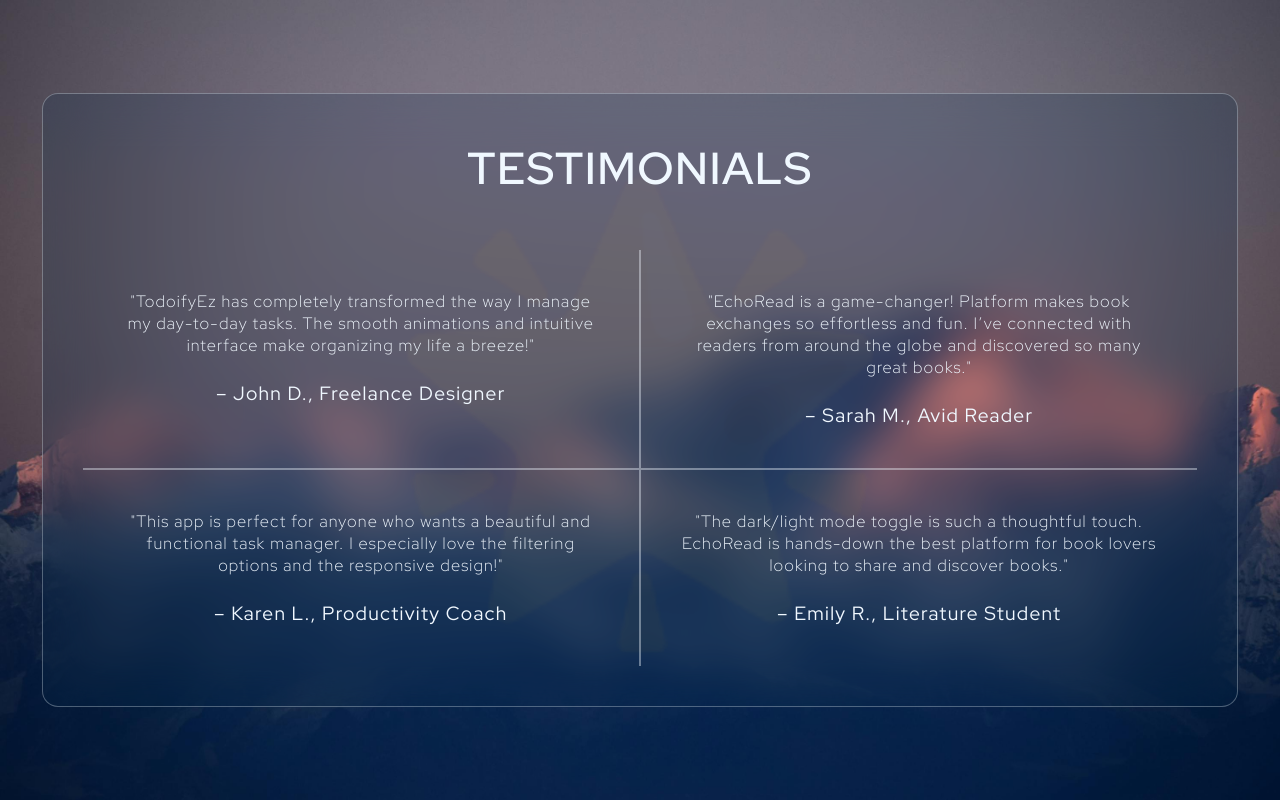
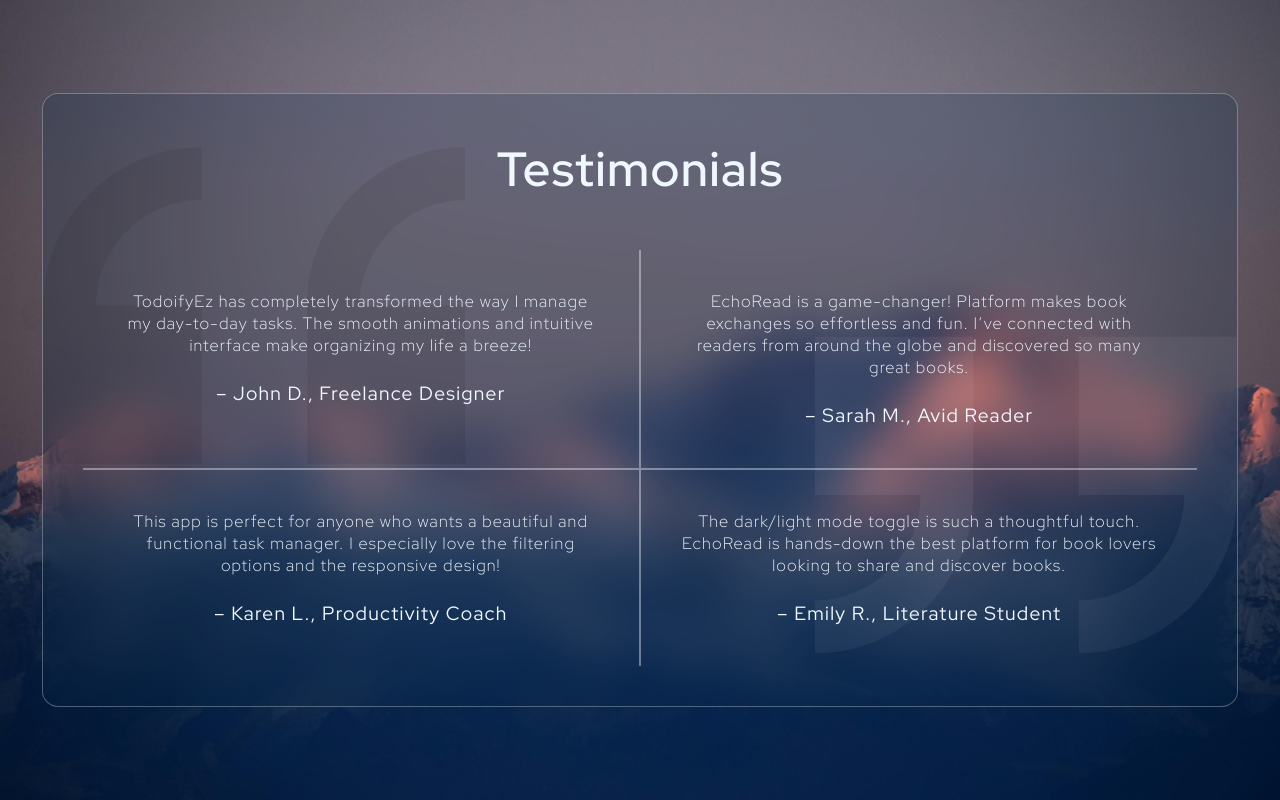
Before and after one commit to AbdurRahman-Khalil/testimonials_section_etc_designs, a plain HTML site: page one/index.html in a window 1280 px wide. Drawn offline with Linux system fonts and the light colour scheme.

Commit message:
change one's design

```diff
--- a/one/index.html
+++ b/one/index.html
@@ -12,27 +12,41 @@
 
 <body>
     <div class="wrapper">
-        <section>
+        <section id="testimonials">
+            <img src="./images/double-quotes-dark.svg" alt="">
+            <img src="./images/double-quotes-light.svg" alt="">
             <h1>Testimonials</h1>
             <div id="testimonials-container">
                 <div class="testimonial">
-                    <p>"TodoifyEz has completely transformed the way I manage my day-to-day tasks. The smooth animations
-                        and intuitive interface make organizing my life a breeze!"</p>
+                    <p>
+                        TodoifyEz has completely transformed the way I manage my day-to-day tasks. The smooth
+                        animations
+                        and intuitive interface make organizing my life a breeze!
+                    </p>
                     <h3>– John D., Freelance Designer</h3>
                 </div>
                 <div class="testimonial">
-                    <p>"EchoRead is a game-changer! Platform makes book exchanges so effortless and fun. I’ve connected
-                        with readers from around the globe and discovered so many great books."</p>
+                    <p>
+                        EchoRead is a game-changer! Platform makes book exchanges so effortless and fun. I’ve
+                        connected
+                        with readers from around the globe and discovered so many great books.
+                    </p>
                     <h3>– Sarah M., Avid Reader</h3>
                 </div>
                 <div class="testimonial">
-                    <p>"This app is perfect for anyone who wants a beautiful and functional task manager. I especially
-                        love the filtering options and the responsive design!"</p>
+                    <p>
+                        This app is perfect for anyone who wants a beautiful and functional task manager. I
+                        especially
+                        love the filtering options and the responsive design!
+                    </p>
                     <h3>– Karen L., Productivity Coach</h3>
                 </div>
                 <div class="testimonial">
-                    <p>"The dark/light mode toggle is such a thoughtful touch. EchoRead is hands-down the best platform
-                        for book lovers looking to share and discover books."</p>
+                    <p>
+                        The dark/light mode toggle is such a thoughtful touch. EchoRead is hands-down the best
+                        platform
+                        for book lovers looking to share and discover books.
+                    </p>
                     <h3>– Emily R., Literature Student</h3>
                 </div>
             </div>
--- a/one/styles.css
+++ b/one/styles.css
@@ -23,7 +23,7 @@
     color: aliceblue;
 }
 
-.wrapper > section {
+.wrapper > #testimonials {
     position: relative;
 
     max-width: 80rem;
@@ -41,21 +41,31 @@
     transition: 0.3s ease-out;
 }
 
-.wrapper > section::before {
+.wrapper > #testimonials > img {
     position: absolute;
-    content: "🌟";
-    top: 50%;
-    left: 50%;
     z-index: -10;
-    transform: translate(-50%, -50%);
 
-    font-size: clamp(10rem, calc(18vw + 12rem), 28rem);
-    opacity: 0.03;
+    width: clamp(10rem, calc(18vw + 12rem), 28rem);
+    pointer-events: none;
 
     transition: 0.3s ease-out;
 }
 
-section > #testimonials-container {
+.wrapper > #testimonials > img:first-child  {
+    top: 0%;
+    left: 0%;
+    transform: rotate(180deg);
+    opacity: 0.07;
+}
+
+.wrapper > #testimonials > img:nth-child(2) {
+    bottom: 0%;
+    right: 0%;
+    transform: rotate(360deg);
+    opacity: 0.05;
+}
+
+#testimonials > #testimonials-container {
     display: grid;
     grid-template-columns: repeat(2, 1fr);
 
@@ -88,6 +98,7 @@
     border-left: 1px solid hsl(208, 100%, 97%, 0.4);
 }
 
+
 .testimonial > p {
     font-size: clamp(0.8rem, calc(7vw + 0.7rem), 1.035rem);
     font-weight: 300;
@@ -106,45 +117,27 @@
     transition: 0.15s ease-out;
 }
 
-section > h1 {
-    position: relative;
+#testimonials > h1 {
+    font-size: clamp(1.2rem, calc(9.5vw + 1rem), 3rem);
+    font-weight: 600;
+    letter-spacing: 0.08rem;
+    text-align: center;
 
-    font-size: clamp(1.6rem, calc(9.5vw + 1.5rem), 2.8rem);
-    font-weight: 600;
-    letter-spacing: 0.09rem;
-    text-transform: uppercase;
-
-    max-width: fit-content;
-
-    margin-top: 0.25rem;
-    margin-bottom: 3.3rem;
-    margin-inline: auto;
+    margin-top: 0.2rem;
+    margin-bottom: 3.1rem;
 
     transition: 0.15s ease-out;
 }
 
-/* section > h1::before {
-    position: absolute;
-    content: "🌠";
-    top: 50%;
-    left: 50%;
-    z-index: -10;
-    transform: translate(-35%, -58%);
 
-    font-size: 20rem;
-    opacity: 0.05;
-} */
-
-
-
-
+/* Responsiveness */
 @media (max-width: 768px) {
-    .wrapper > section {
+    .wrapper > #testimonials {
         margin: 2rem 1.5rem;
-        padding: 2rem;
+        padding: 2rem 1.6rem;
     }
 
-    section > #testimonials-container {
+    #testimonials > #testimonials-container {
         grid-template-columns: repeat(1, 1fr);
     }
 
@@ -172,14 +165,31 @@
         border-left: none;
     }
 
-    section > h1 {
+    #testimonials > h1 {
         margin-bottom: 1.5rem;
     }
 }
 
-@media (max-width: 374px) {
-    .wrapper > section {
-        margin-inline: 1rem;
-        padding: 1rem;
+@media (max-width: 405px) {
+    .wrapper > #testimonials {
+        margin-inline: 1.1rem;
+        padding-inline: 1.1rem;
+        padding-bottom: 0.8rem;
+    }
+
+    #testimonials-container > .testimonial {
+        padding-inline: 0.55rem;
     }
 }
+
+@media (max-width: 375px) {
+    .wrapper > #testimonials {
+        margin-inline: 0.8rem;
+        padding-inline: 0.9rem;
+        padding-bottom: 0.5rem;
+    }
+
+    #testimonials-container > .testimonial {
+        padding-inline: 0.4rem;
+    }
+}
```
Also changed, not shown: one/images/double-quotes-dark.svg (added), one/images/double-quotes-light.svg (added).
